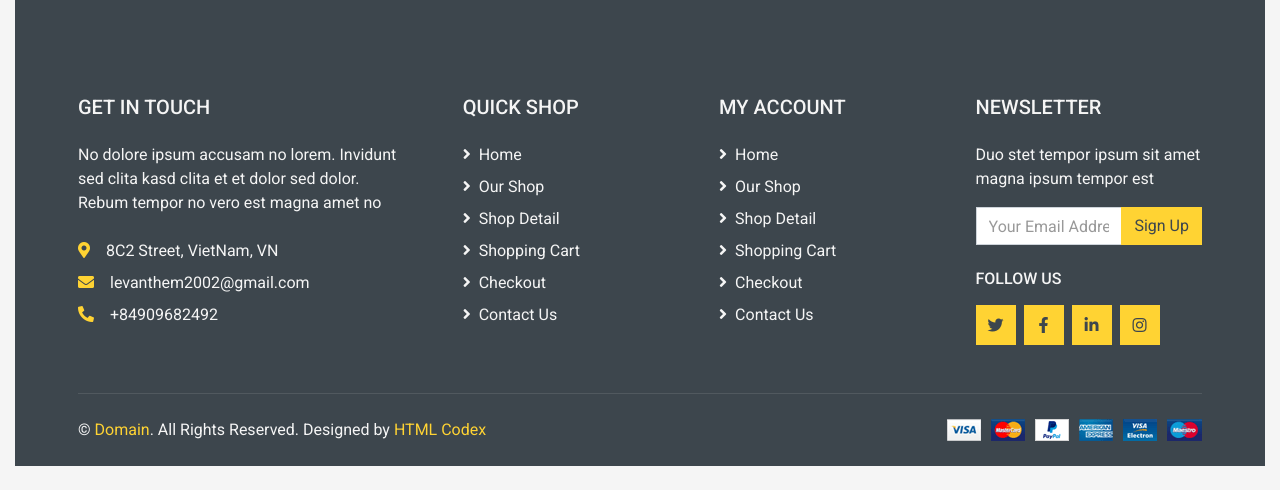
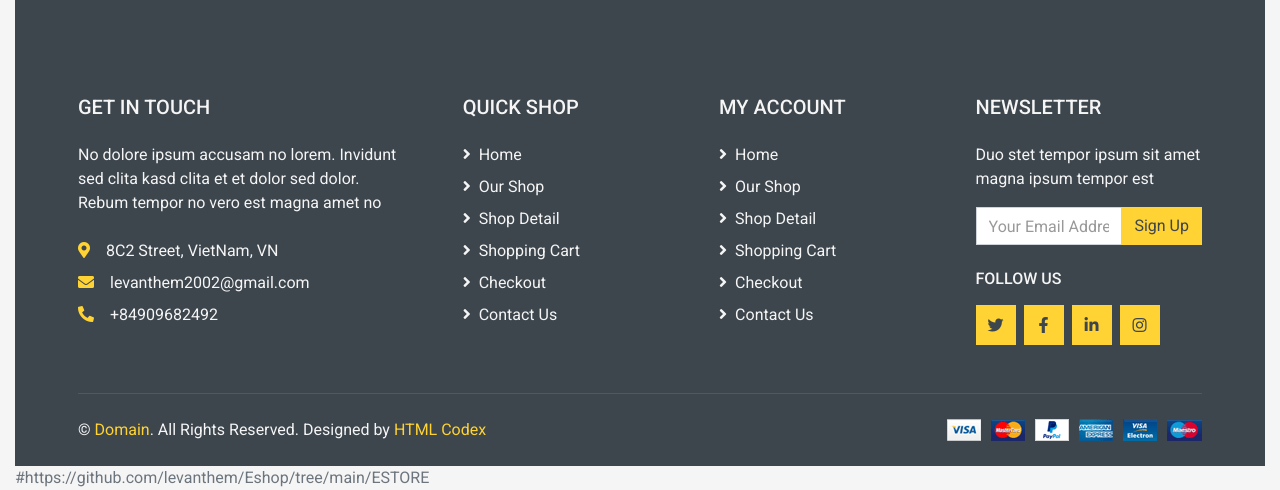
Before and after one commit to levanthem/Eshop, a Django app: page /home/cart/ in a window 1280 px wide. Shown: the part 777-1267 px from the top of the page. Before the commit the page ends 1243 px from the top, so only its background shows below. Run offline with Django 4.2, Linux system fonts and the light colour scheme; data that the repository does not hold is empty; some libraries are stand-ins or nearby versions.

Commit message:
Them dong cuoi file base.html

```diff
--- a/ESTORE/home/templates/home/base.html
+++ b/ESTORE/home/templates/home/base.html
@@ -275,3 +275,6 @@
 </body>
 
 </html>
+
+
+#https://github.com/levanthem/Eshop/tree/main/ESTORE
```
